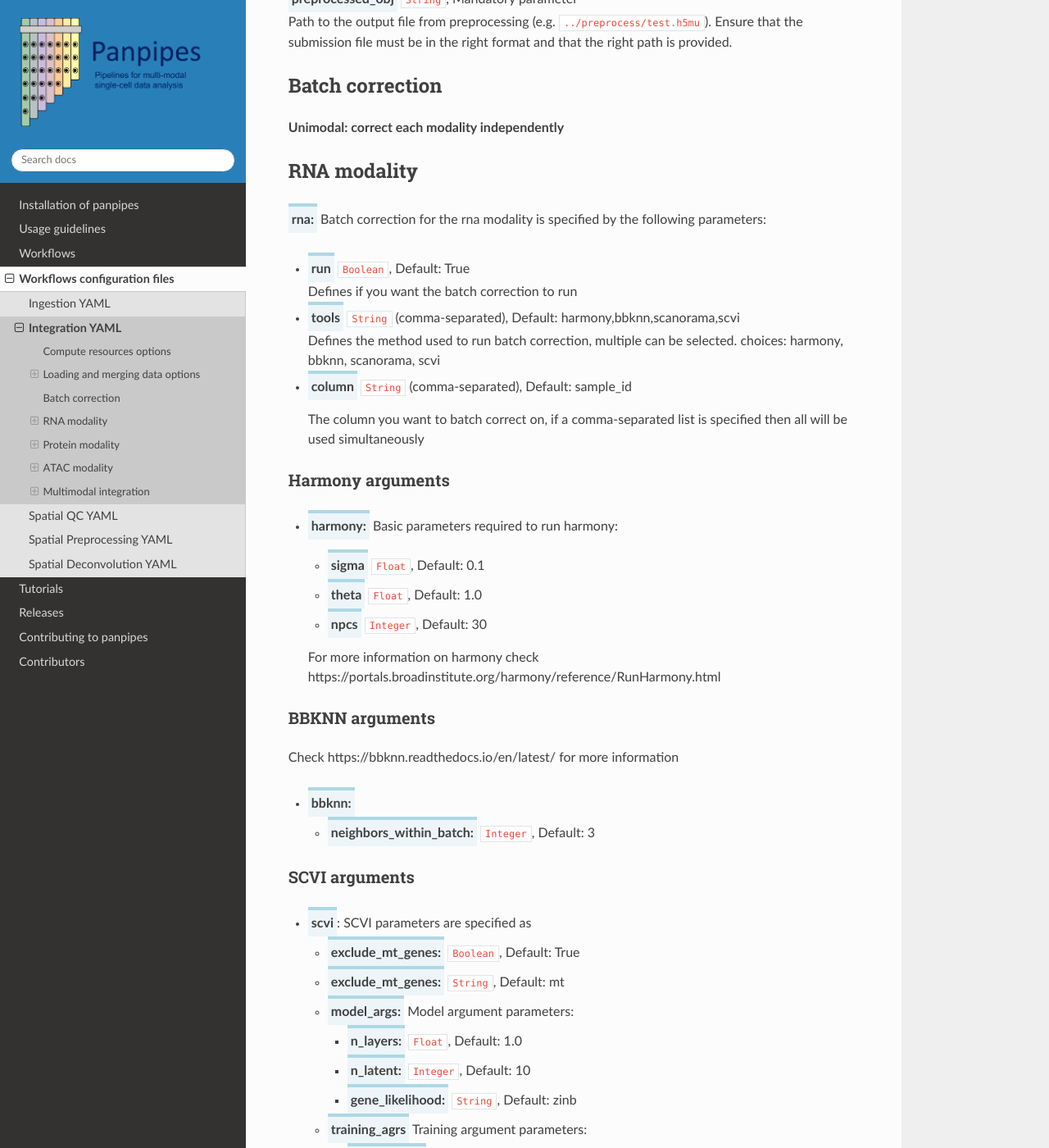
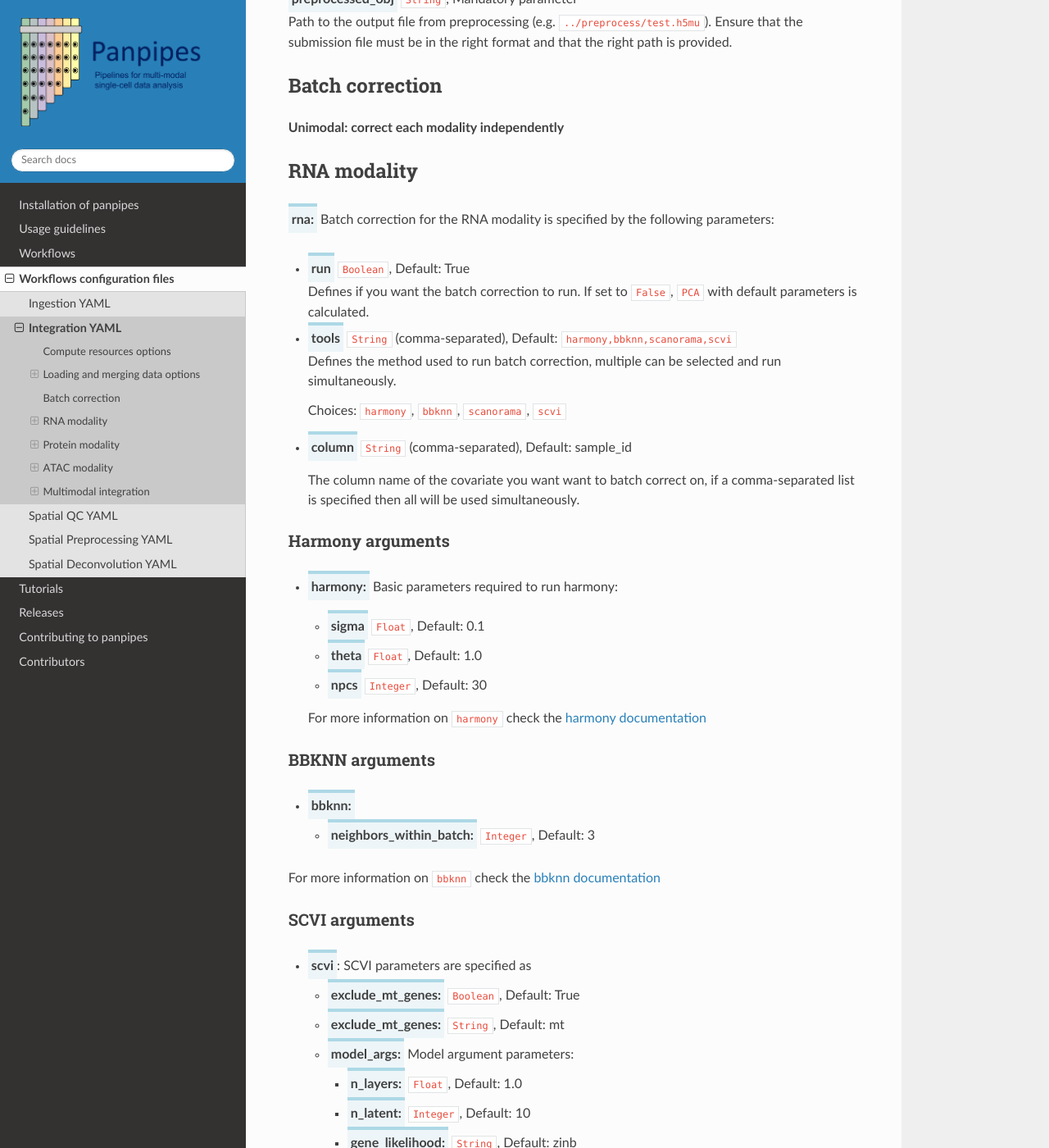
Before and after one commit to bio-la/panpipes-nextflow, a Sphinx documentation site: the page built from docs/yaml_docs/pipeline_integration_yml.md, in a window 1280 px wide and 1400 px high, scrolled down 1443 px. Shown: the whole window at 82% size. Built offline with Sphinx 7.4.7 and the Read the Docs theme 2.0.0, drawn with Linux system fonts in a browser that asks for light colours; some of the changed text lies outside the part shown.

Commit message:
fixes and instructions

```diff
--- a/docs/yaml_docs/pipeline_integration_yml.md
+++ b/docs/yaml_docs/pipeline_integration_yml.md
@@ -50,7 +50,7 @@ the workflow.
 ### Data format
 
 
-<span class="parameter">sample_prefix</span> `String`, Default: test<br>
+<span class="parameter">sample_prefix</span> `String`, Mandatory parameter, Default: test<br>
 Prefix for the sample that comes out of the filtering/ preprocessing steps of the workflow.
 
 <span class="parameter">preprocessed_obj</span> `String`, Mandatory parameter<br>
@@ -64,19 +64,20 @@ Prefix for the sample that comes out of the filtering/ preprocessing steps of th
 ## RNA modality
 
 <span class="parameter">rna:</span>
-  Batch correction for the rna modality is specified by the following parameters:
+  Batch correction for the RNA modality is specified by the following parameters:
 
 
   - <span class="parameter">run</span> `Boolean`, Default: True<br>
-    Defines if you want the batch correction to run
+    Defines if you want the batch correction to run. If set to `False`, `PCA` with default parameters is calculated.
 
-  - <span class="parameter">tools</span> `String` (comma-separated), Default: harmony,bbknn,scanorama,scvi<br>
-    Defines the method used to run batch correction, multiple can be selected.
-    choices: harmony, bbknn, scanorama, scvi
+  - <span class="parameter">tools</span> `String` (comma-separated), Default: `harmony,bbknn,scanorama,scvi`<br>
+    Defines the method used to run batch correction, multiple can be selected and run simultaneously.
+
+    Choices: `harmony`, `bbknn`, `scanorama`, `scvi`
 
    - <span class="parameter">column</span> `String` (comma-separated), Default: sample_id<br>
 
-     The column you want to batch correct on, if a comma-separated list is specified then all will be used simultaneously
+     The column name of the covariate you want want to batch correct on, if a comma-separated list is specified then all will be used simultaneously.
 
 ### Harmony arguments
 
@@ -87,11 +88,14 @@ Prefix for the sample that comes out of the filtering/ preprocessing steps of th
     - <span class="parameter">theta</span> `Float`, Default: 1.0<br>
     - <span class="parameter">npcs</span> `Integer`, Default: 30<br>
 
-  For more information on harmony check https://portals.broadinstitute.org/harmony/reference/RunHarmony.html
+  For more information on `harmony` check the [harmony documentation](https://portals.broadinstitute.org/harmony/reference/RunHarmony.html)
+
 ### BBKNN arguments
-Check https://bbknn.readthedocs.io/en/latest/ for more information
+
 - <span class="parameter">bbknn:</span>
   - <span class="parameter">neighbors_within_batch:</span> `Integer`, Default: 3<br>
+
+For more information on `bbknn` check the [bbknn documentation](https://bbknn.readthedocs.io/en/latest/)
 
 ### SCVI arguments
   -  <span class="parameter">scvi</span>: SCVI parameters are specified as
@@ -127,10 +131,12 @@ Check https://bbknn.readthedocs.io/en/latest/ for more information
 
          - <span class="parameter">lr_factor</span> `Float`, Default: 0.1<br>
 
-  For more information check https://docs.scvi-tools.org/en/stable/api/reference/scvi.model.SCVI.html
+  For more information on `scvi` check the [scvi documentation](https://docs.scvi-tools.org/en/stable/api/reference/scvi.model.SCVI.html)
 
 ### Find neighbour parameters
-- <span class="parameter">neighbors:</span> `String`, Default: &rna_neighbors<br>
+Parameters to compute the connectivity graph on RNA
+
+- <span class="parameter">neighbors:</span> `String`<br>
 
   - <span class="parameter">npcs</span> `Integer`, Default: 30<br>
    Number of principal components to calculate for neighbors and Umap
@@ -141,7 +147,7 @@ Check https://bbknn.readthedocs.io/en/latest/ for more information
   -  <span class="parameter">metric</span> `String`, Default: euclidean<br>
    Metric can be either euclidean or cosine
 
-  -  <span class="parameter">methof</span> `String`, Default: scanpy<br>
+  -  <span class="parameter">method</span> `String`, Default: scanpy<br>
     The method can either be scanpy or hnsw
 
 
@@ -151,7 +157,7 @@ Check https://bbknn.readthedocs.io/en/latest/ for more information
 
 
   - <span class="parameter">run</span> `Boolean`, Default: True<br>
-    Defines if you want the batch correction to run
+    Defines if you want the batch correction to run on the Protein modality.If set to `False`, `PCA` with default parameters is calculated.
 
   - <span class="parameter">tools</span> `String` (comma-separated), Default: harmony<br>
     Defines the method used to run batch correction, multiple can be selected.
@@ -170,15 +176,21 @@ Check https://bbknn.readthedocs.io/en/latest/ for more information
     - <span class="parameter">theta</span> `Float`, Default: 1.0<br>
     - <span class="parameter">npcs</span> `Integer`, Default: 30<br>
 
-  For more information on harmony check https://portals.broadinstitute.org/harmony/reference/RunHarmony.html
+  For more information on `harmony` check the [harmony documentation](https://portals.broadinstitute.org/harmony/reference/RunHarmony.html)
+
 
 ### BBKNN arguments
 
-Check https://bbknn.readthedocs.io/en/latest/ for more information
+
 - <span class="parameter">bbknn:</span>
   - <span class="parameter">neighbors_within_batch:</span> `Integer`, Default: 3<br>
 
+For more information on `bbknn` check the [bbknn documentation](https://bbknn.readthedocs.io/en/latest/)
+
 ### Find neighbour parameters
+
+Parameters to compute the connectivity graph on Protein
+
 - <span class="parameter">neighbors:</span> `String`, Default: &prot_neighbors<br>
 
   - <span class="parameter">npcs</span> `Integer`, Default: 30<br>
@@ -197,13 +209,13 @@ Check https://bbknn.readthedocs.io/en/latest/ for more information
 ## ATAC modality
 
 <span class="parameter">atac:</span>
-  Batch correction for the protein modality is specified by the following parameters:
+  Batch correction for the ATAC modality is specified by the following parameters:
 
   - <span class="parameter">run</span> `Boolean`, Default: False<br>
-    Defines if you want the batch correction to run
+    Defines if you want the batch correction to run. If set to `False`, `PCA` with default parameters is calculated.
 
   - <span class="parameter">dimred</span> `String`, Default: PCA<br>
-    Defines if you which dimensionality reduction to use, PCA or LSI
+    Defines if which dimensionality reduction to use, PCA or LSI
 
   - <span class="parameter">tools</span> `String` (comma-separated), Default: harmony<br>
     Defines the method used to run batch correction, multiple can be selected.
@@ -222,20 +234,23 @@ Check https://bbknn.readthedocs.io/en/latest/ for more information
     - <span class="parameter">theta</span> `Float`, Default: 1.0<br>
     - <span class="parameter">npcs</span> `Integer`, Default: 30<br>
 
-  For more information on harmony check https://portals.broadinstitute.org/harmony/reference/RunHarmony.html
+  For more information on `harmony` check the [harmony documentation](https://portals.broadinstitute.org/harmony/reference/RunHarmony.html)
+
 
 ### BBKNN arguments
 
-Check https://bbknn.readthedocs.io/en/latest/ for more information
+
 
 - <span class="parameter">bbknn:</span>
 
   - <span class="parameter">neighbors_within_batch:</span> `Integer`, Default: 3<br>
 
+For more information on `bbknn` check the [bbknn documentation](https://bbknn.readthedocs.io/en/latest/)
+
 
 ### Find neighbour parameters
 
-- <span class="parameter">neighbors:</span> `String`, Default: &atac_neighbors<br>
+- <span class="parameter">neighbors:</span> `String` <br>
 
   - <span class="parameter">npcs</span> `Integer`, Default: 30<br>
    Number of principal components to calculate for neighbors and Umap
@@ -246,7 +261,7 @@ Check https://bbknn.readthedocs.io/en/latest/ for more information
   -  <span class="parameter">metric</span> `String`, Default: euclidean<br>
    Metric can be either euclidean or cosine
 
-  -  <span class="parameter">methof</span> `String`, Default: scanpy<br>
+  -  <span class="parameter">method</span> `String`, Default: scanpy<br>
     The method can either be scanpy or hnsw
 
 
@@ -257,7 +272,7 @@ Check https://bbknn.readthedocs.io/en/latest/ for more information
  Leave False if you don't want to run multimodal integration
 
  - <span class="parameter">tools</span> `String`(Comma separated), Default: "WNN"<br>
- Method you want to use to run batch correction. Options include: WNN, totalvi and multiVI. You can specify mutiple.
+ Method you want to use to run batch correction. Options include: WNN, totalvi and multiVI. You can specify mutiple methods and they will be run simultaneously.
 
  - <span class="parameter">column_categorical</span> `String`(Comma separated), Default: sample_id<br>
  This is the column you want to run a batch correction on, multiple can be selected simultaneously.
@@ -292,11 +307,11 @@ Check https://bbknn.readthedocs.io/en/latest/ for more information
 
 ### MultiVI arguments
 
-  **totalvi has to run on both rna and atac data**
+  **MultiVI has to run on both rna and atac data**
 
    These are the basic multivi parameters required, you can add more if it fits your analysis better.
 
-   By setting lowmen to True it will subset the atac to the top 25k HVF which is recommended to deal with concatenation of atac,rna on large datasets which at the moment is suboptimally required by scvitool. Note that >100GB of RAM are required to concatenate atac,rna with 15k cells and 120k total features (union rna,atac)
+   By setting lowmen to True it will subset the atac to the top 25k HVF which is recommended to deal with the concatenation of atac and rna on large datasets which at the moment is required by `scvi-tools`. Note that >100GB of RAM are required to concatenate atac,rna with 15k cells and 120k total features (union rna,atac)
 
  -  <span class="parameter">MultiVI:</span>
 
@@ -402,7 +417,7 @@ Grouping must be a categorical variable
    -  <span class="parameter">grouping_var</span> `String`, Default: sample_id<br>
    -  <span class="parameter">all</span> `String`, Default: rep:receptor_subtype<br>
 
- Any metrics you may want to plot on all modality umaps should go under all
+ Any metrics you may want to plot on all modality umaps should be listed under all the modalities
 
    -  <span class="parameter">rna</span> `String`, Default: rna:total_counts<br>
    -  <span class="parameter">prot</span> `String`, Default: prot:total_counts<br>
```
Also changed, not shown: other parts of docs/yaml_docs/pipeline_integration_yml.md (+2 -2 lines), docs/yaml_docs/useful_info_on_yml.md (added, +86 -0 lines).
